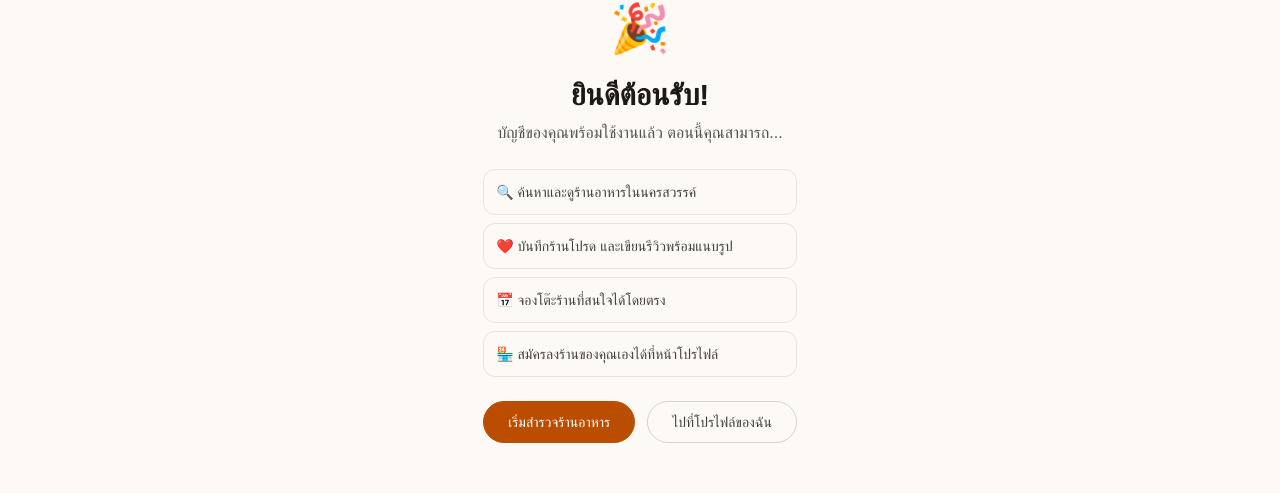
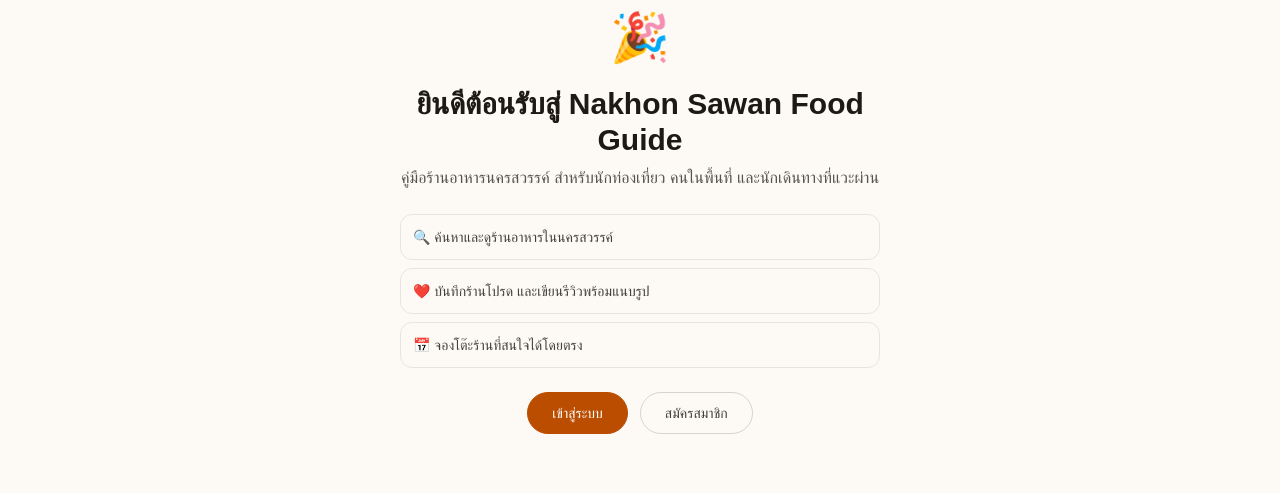
Before and after one commit to NUM441/pro-j, a Next.js app: page /welcome in a window 1280 px wide. Shown: the part 128-621 px from the top of the page. Built offline with nearby package versions, Linux system fonts and the light colour scheme; no server answers; the database is empty.

Commit message:
Route all login entry points through the welcome page first

```diff
--- a/src/app/admin/layout.tsx
+++ b/src/app/admin/layout.tsx
@@ -10,7 +10,7 @@ export default async function AdminLayout({ children }: { children: React.ReactN
   } = await supabase.auth.getUser();
 
   if (!user) {
-    redirect("/login");
+    redirect("/welcome");
   }
   if (!isAdmin(user.email)) {
     redirect("/");
--- a/src/app/forgot-password/page.tsx
+++ b/src/app/forgot-password/page.tsx
@@ -73,7 +73,7 @@ export default function ForgotPasswordPage() {
       </form>
 
       <p className="text-sm text-stone-500 dark:text-stone-400">
-        <Link href="/login" className="font-medium text-stone-900 hover:underline dark:text-stone-100">
+        <Link href="/welcome" className="font-medium text-stone-900 hover:underline dark:text-stone-100">
           กลับไปหน้าเข้าสู่ระบบ
         </Link>
       </p>
--- a/src/app/profile/page.tsx
+++ b/src/app/profile/page.tsx
@@ -27,7 +27,7 @@ export default async function ProfilePage() {
   } = await supabase.auth.getUser();
 
   if (!user) {
-    redirect("/login");
+    redirect("/welcome");
   }
 
   const { data: restaurants } = await supabase
--- a/src/app/profile/reservations/page.tsx
+++ b/src/app/profile/reservations/page.tsx
@@ -24,7 +24,7 @@ export default async function OwnerReservationsPage() {
   } = await supabase.auth.getUser();
 
   if (!user) {
-    redirect("/login");
+    redirect("/welcome");
   }
 
   const { data: reservations } = await supabase
--- a/src/app/profile/restaurants/[id]/edit/page.tsx
+++ b/src/app/profile/restaurants/[id]/edit/page.tsx
@@ -15,7 +15,7 @@ export default async function EditRestaurantPage({
   } = await supabase.auth.getUser();
 
   if (!user) {
-    redirect("/login");
+    redirect("/welcome");
   }
 
   const { data: restaurant } = await supabase
--- a/src/app/profile/restaurants/new/page.tsx
+++ b/src/app/profile/restaurants/new/page.tsx
@@ -11,7 +11,7 @@ export default async function NewRestaurantPage() {
   } = await supabase.auth.getUser();
 
   if (!user) {
-    redirect("/login");
+    redirect("/welcome");
   }
 
   const { data: application } = await supabase
--- a/src/app/restaurants/[id]/ReservationForm.tsx
+++ b/src/app/restaurants/[id]/ReservationForm.tsx
@@ -25,7 +25,7 @@ export default function ReservationForm({ restaurantId, currentUserId, currentUs
   if (!currentUserId) {
     return (
       <p className="rounded-xl border border-dashed border-stone-300 p-4 text-center text-sm text-stone-500 dark:border-stone-700 dark:text-stone-400">
-        <Link href="/login" className="font-medium text-amber-700 hover:underline dark:text-amber-400">
+        <Link href="/welcome" className="font-medium text-amber-700 hover:underline dark:text-amber-400">
           เข้าสู่ระบบ
         </Link>{" "}
         เพื่อจองโต๊ะ
--- a/src/app/restaurants/[id]/ReviewForm.tsx
+++ b/src/app/restaurants/[id]/ReviewForm.tsx
@@ -37,7 +37,7 @@ export default function ReviewForm({
   if (!currentUserId) {
     return (
       <p className="rounded-xl border border-dashed border-stone-300 p-6 text-center text-sm text-stone-500 dark:border-stone-700 dark:text-stone-400">
-        <Link href="/login" className="font-medium text-amber-700 hover:underline dark:text-amber-400">
+        <Link href="/welcome" className="font-medium text-amber-700 hover:underline dark:text-amber-400">
           เข้าสู่ระบบ
         </Link>{" "}
         เพื่อเขียนรีวิว
--- a/src/app/signup/page.tsx
+++ b/src/app/signup/page.tsx
@@ -126,7 +126,7 @@ export default function SignupPage() {
 
       <p className="text-sm text-stone-500 dark:text-stone-400">
         มีบัญชีอยู่แล้ว?{" "}
-        <Link href="/login" className="font-medium text-stone-900 hover:underline dark:text-stone-100">
+        <Link href="/welcome" className="font-medium text-stone-900 hover:underline dark:text-stone-100">
           เข้าสู่ระบบ
         </Link>
       </p>
--- a/src/app/welcome/page.tsx
+++ b/src/app/welcome/page.tsx
@@ -15,7 +15,8 @@ export default async function WelcomePage() {
       .maybeSingle<SiteSetting>(),
   ]);
 
-  const name = userData.user?.user_metadata?.full_name ?? "";
+  const user = userData.user;
+  const name = user?.user_metadata?.full_name ?? "";
   const welcomeImageUrl = setting?.value ?? null;
 
   return (
@@ -27,6 +28,9 @@ export default async function WelcomePage() {
       ) : (
         <span className="text-5xl">🎉</span>
       )}
+
+      {user ? (
+        <>
           <div className="space-y-2">
             <h1 className="text-3xl font-bold text-stone-900 dark:text-stone-50">
               ยินดีต้อนรับ{name ? ` ${name}` : ""}!
@@ -59,6 +63,40 @@ export default async function WelcomePage() {
               ไปที่โปรไฟล์ของฉัน
             </Link>
           </div>
+        </>
+      ) : (
+        <>
+          <div className="space-y-2">
+            <h1 className="text-3xl font-bold text-stone-900 dark:text-stone-50">
+              ยินดีต้อนรับสู่ Nakhon Sawan Food Guide
+            </h1>
+            <p className="text-stone-600 dark:text-stone-400">
+              คู่มือร้านอาหารนครสวรรค์ สำหรับนักท่องเที่ยว คนในพื้นที่ และนักเดินทางที่แวะผ่าน
+            </p>
+          </div>
+
+          <ul className="flex w-full flex-col gap-2 text-left text-sm text-stone-700 dark:text-stone-300">
+            <li className="flex items-center gap-2 rounded-xl border border-stone-200 p-3 dark:border-stone-800">
+              🔍 ค้นหาและดูร้านอาหารในนครสวรรค์
+            </li>
+            <li className="flex items-center gap-2 rounded-xl border border-stone-200 p-3 dark:border-stone-800">
+              ❤️ บันทึกร้านโปรด และเขียนรีวิวพร้อมแนบรูป
+            </li>
+            <li className="flex items-center gap-2 rounded-xl border border-stone-200 p-3 dark:border-stone-800">
+              📅 จองโต๊ะร้านที่สนใจได้โดยตรง
+            </li>
+          </ul>
+
+          <div className="flex flex-wrap items-center justify-center gap-3">
+            <Link href="/login" className={buttonClass("primary")}>
+              เข้าสู่ระบบ
+            </Link>
+            <Link href="/signup" className={buttonClass("secondary")}>
+              สมัครสมาชิก
+            </Link>
+          </div>
+        </>
+      )}
     </main>
   );
 }
--- a/src/components/ContactChatWidget.tsx
+++ b/src/components/ContactChatWidget.tsx
@@ -116,7 +116,7 @@ export default function ContactChatWidget() {
               <p className="text-sm text-stone-500 dark:text-stone-400">
                 เข้าสู่ระบบเพื่อติดต่อแอดมิน
               </p>
-              <Link href="/login" className={buttonClass("primary", "sm")}>
+              <Link href="/welcome" className={buttonClass("primary", "sm")}>
                 เข้าสู่ระบบ
               </Link>
             </div>
--- a/src/components/Header.tsx
+++ b/src/components/Header.tsx
@@ -72,7 +72,7 @@ export default async function Header() {
             </>
           ) : (
             <>
-              <Link href="/login" className={buttonClass("secondary", "sm")}>
+              <Link href="/welcome" className={buttonClass("secondary", "sm")}>
                 เข้าสู่ระบบ
               </Link>
               <Link href="/signup" className={buttonClass("primary", "sm")}>
```
Lines whose indentation alone changed are shown as unchanged.
